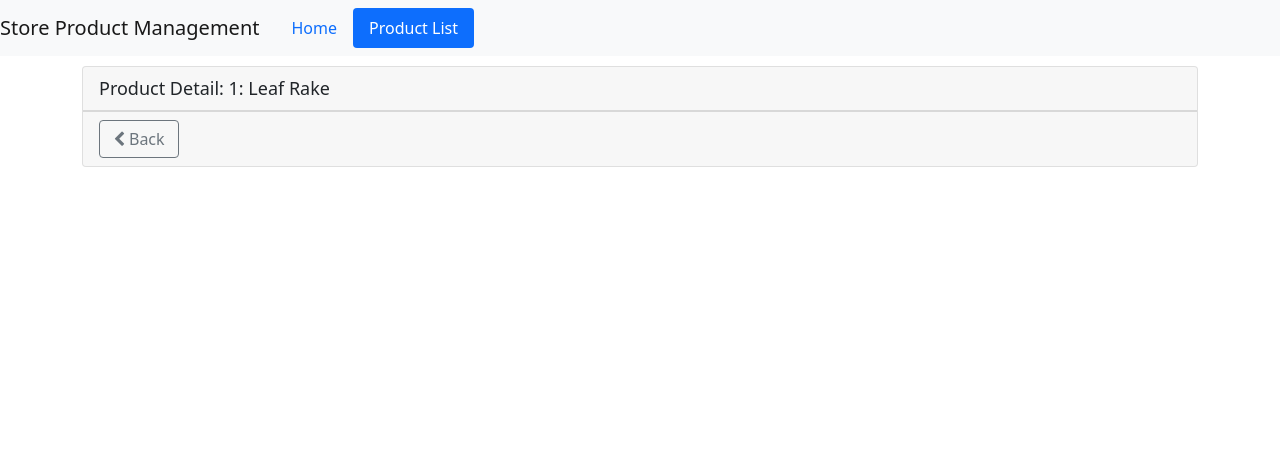
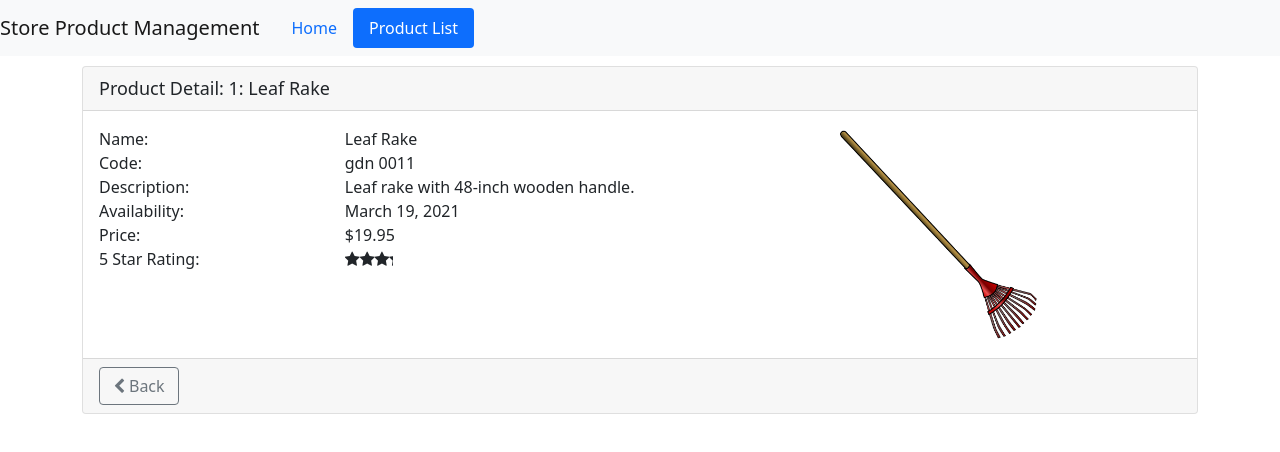
Before and after one commit to EdilsonDiasAlves/spm, an Angular app: page /products/1 in a window 1280 px wide. Shown: the top 452 px of the page. Built offline with nearby package versions, Linux system fonts and the light colour scheme.

Commit message:
Adding a guard to product details, and finishing the template of details page

```diff
--- a/src/app/app.module.ts
+++ b/src/app/app.module.ts
@@ -1,3 +1,4 @@
+import { ProductDetailGuard } from './products/product-detail.guard';
 import { WelcomeComponent } from './home/welcome.component';
 import { StarComponent } from './shared/star.component';
 import { ConvertToSpaces } from './shared/convert-to-spaces.pipe';
@@ -26,7 +27,9 @@ import { RouterModule } from '@angular/router';
     HttpClientModule,
     RouterModule.forRoot([
       { path: "products", component: ProductListComponent },
-      { path: "products/:id", component: ProductDetailComponent },
+      { path: "products/:id",
+        canActivate: [ProductDetailGuard],
+        component: ProductDetailComponent},
       { path: "welcome", component: WelcomeComponent },
       { path: "", redirectTo: "welcome", pathMatch: "full" },
       { path: "**", redirectTo: "welcome", pathMatch: "full" }
--- a/src/app/products/product-detail.component.html
+++ b/src/app/products/product-detail.component.html
@@ -2,10 +2,54 @@
   <div class="card-header">
     {{pageTitle + ": " + product?.productName}}
   </div>
-  <div class="card-footer">
-    <button class="btn btn-outline-secondary" style="width: 80px;"
-      (click)="onBack()">
-      <i class="fa fa-chevron-left"></i> Back
+
+  <div class='card-body' *ngIf='product'>
+    <div class='row'>
+      <div class='col-md-8'>
+        <div class='row'>
+          <div class='col-md-4'>Name:</div>
+          <div class='col-md-8'>{{product.productName}}</div>
+        </div>
+        <div class='row'>
+          <div class='col-md-4'>Code:</div>
+          <div class='col-md-8'>{{product.productCode | lowercase | convertToSpaces: '-'}}</div>
+        </div>
+        <div class='row'>
+          <div class='col-md-4'>Description:</div>
+          <div class='col-md-8'>{{product.description}}</div>
+        </div>
+        <div class='row'>
+          <div class='col-md-4'>Availability:</div>
+          <div class='col-md-8'>{{product.releaseDate}}</div>
+        </div>
+        <div class='row'>
+          <div class='col-md-4'>Price:</div>
+          <div class='col-md-8'>{{product.price|currency:'USD':'symbol'}}</div>
+        </div>
+        <div class='row'>
+          <div class='col-md-4'>5 Star Rating:</div>
+          <div class='col-md-8'>
+            <pm-star [rating]='product.starRating'>
+            </pm-star>
+          </div>
+        </div>
+      </div>
+
+      <div class='col-md-4'>
+        <img class='center-block img-responsive'
+             [style.width.px]='200'
+             [style.margin.px]='2'
+             [src]='product.imageUrl'
+             [title]='product.productName'>
+      </div>
+    </div>
+  </div>
+
+  <div class='card-footer'>
+    <button class='btn btn-outline-secondary'
+            style='width:80px'
+            (click)='onBack()'>
+      <i class='fa fa-chevron-left'></i> Back
     </button>
   </div>
 </div>
--- /dev/null
+++ b/src/app/products/product-detail.guard.ts
@@ -0,0 +1,24 @@
+import { Injectable } from '@angular/core';
+import { ActivatedRouteSnapshot, CanActivate, Router, RouterStateSnapshot, UrlTree } from '@angular/router';
+import { Observable } from 'rxjs';
+
+@Injectable({
+  providedIn: 'root'
+})
+export class ProductDetailGuard implements CanActivate {
+
+  constructor(private router: Router){}
+
+  canActivate(
+    route: ActivatedRouteSnapshot,
+    state: RouterStateSnapshot): Observable<boolean | UrlTree> | Promise<boolean | UrlTree> | boolean | UrlTree {
+      const id = Number(route.paramMap.get("id"));
+      if(isNaN(id) || id < 1) {
+        alert("invalid product id")
+        this.router.navigate(['/products']);
+        return false;
+      }
+    return true;
+  }
+
+}
```
Also changed, not shown: 1 other file (tests, documents, lock files or other folders).
